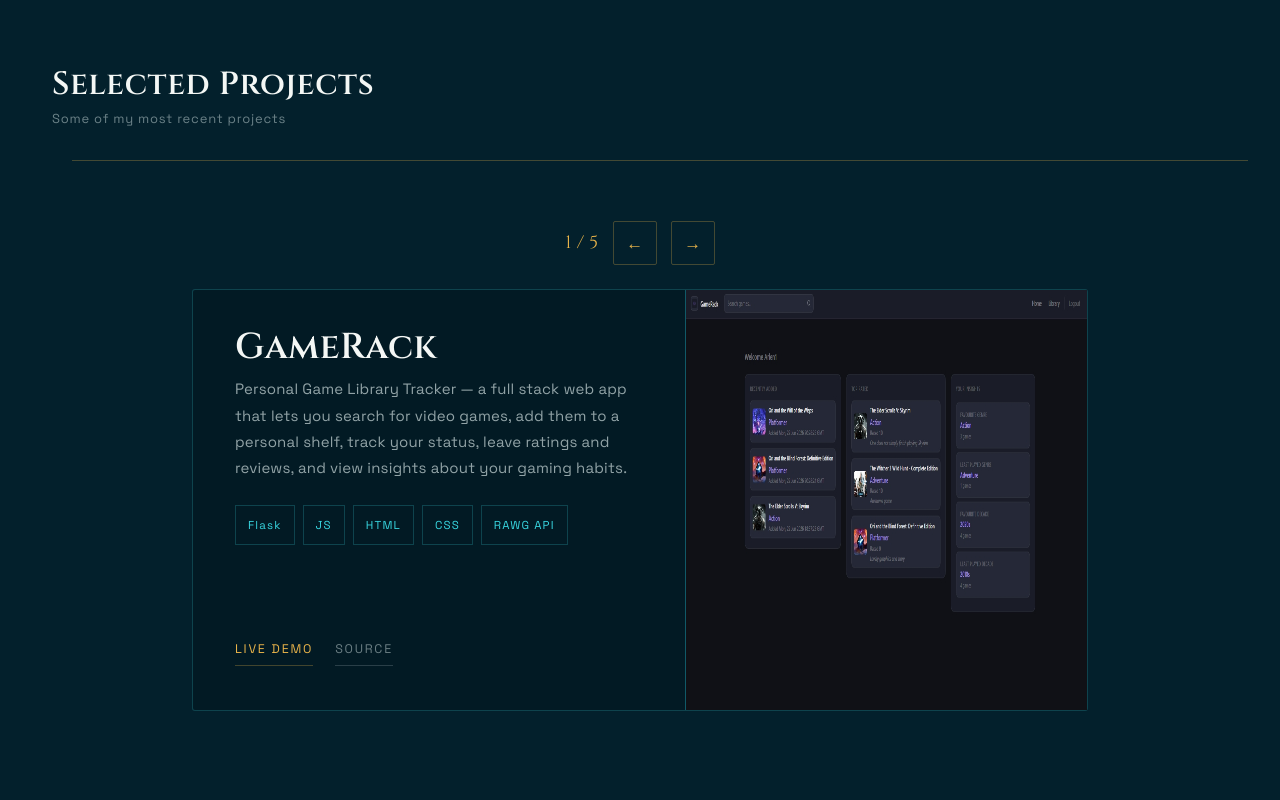
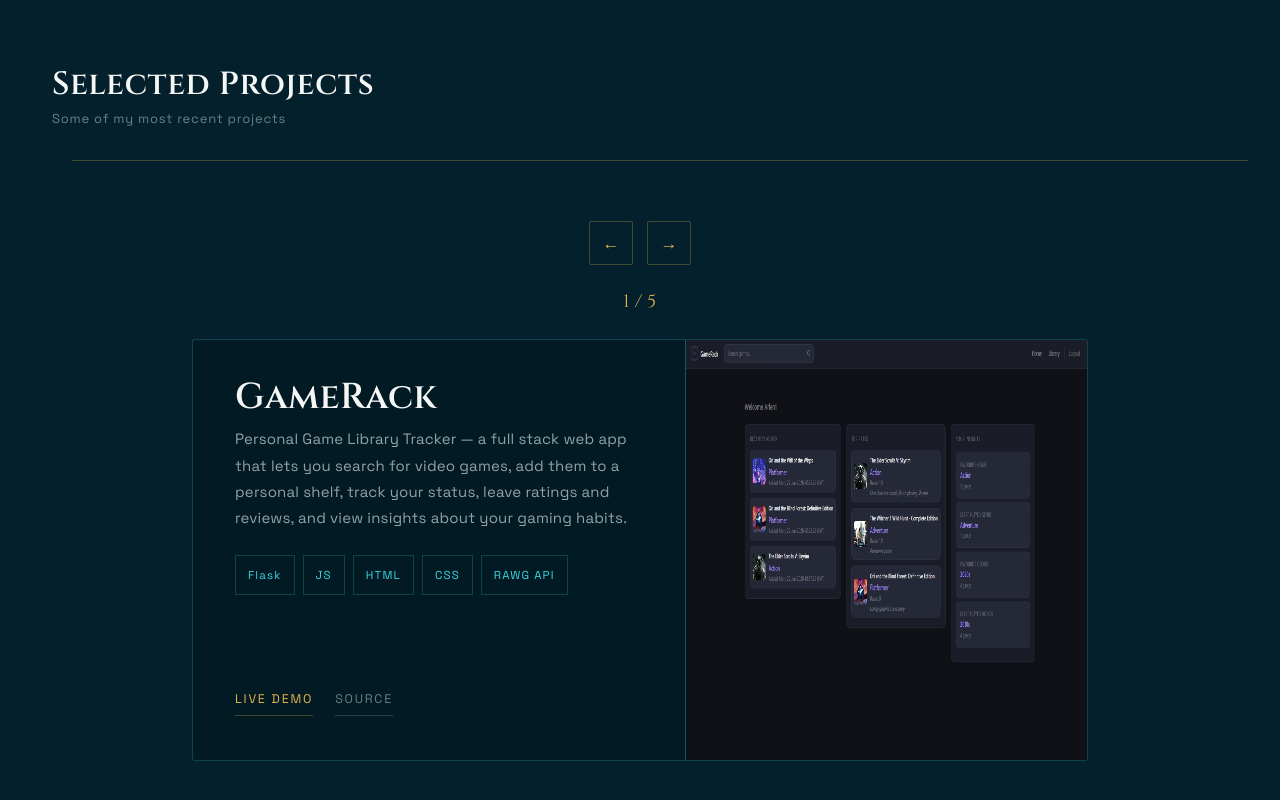
Before and after one commit to IcedPeppermintTea/portfolio, a React (Vite) app: page / in a window 1280 px wide. Shown: the part 654-1454 px from the top of the page. Built offline with nearby package versions, Linux system fonts and the light colour scheme.

Commit message:
slider btn replacement, background gradient added

```diff
--- a/src/App.css
+++ b/src/App.css
@@ -6,10 +6,10 @@
 
 body {
   margin: 0;
-  background: var(--bg-base);
-  background-size: 44px 44px;
+  background-color: var(--bg-base);
   color: var(--text);
   font-family: var(--mono);
+  background-image: radial-gradient(900px at 90% 0%, var(--glow-cyan), transparent 70%);
 }
 
 
@@ -313,15 +313,23 @@ body {
   object-fit: fill;
 }
 
+.carousel-btns {
+  font-family: var(--font-heading);
+  letter-spacing: 0.02em;
+  color: var(--accent-gold);
+  display: flex;
+  flex-direction: column;
+  justify-content: center;
+  align-items: center;
+  margin-bottom: 24px;
+}
+
+
 .carousel-arrows {
   display: flex;
-  justify-content: flex-end;
   align-items: center;
   gap: 14px;
   margin: 20px 0 24px;
-  font-family: var(--font-heading);
-  letter-spacing: 0.02em;
-  color: var(--accent-gold);
 }
 
 .carousel-arrows button {
--- a/src/components/Slider.jsx
+++ b/src/components/Slider.jsx
@@ -23,14 +23,16 @@ function Slider() {
           <span className="section-rule" aria-hidden="true"></span>
         </div>
         <div className="carousel">
+          <div className="carousel-btns">
             <div className="carousel-arrows">
-            <span>{`${current + 1} / ${project_length + 1}`}</span>
               <button onClick={prev} aria-label="previous">
                 ←
               </button>
               <button onClick={next} aria-label="next">
                 →
               </button>
+            </div>
+            <span>{`${current + 1} / ${project_length + 1}`}</span>
           </div>
           <div className="carousel-slider">
             <div key={current} className="card">
```
Lines whose indentation alone changed are shown as unchanged.
